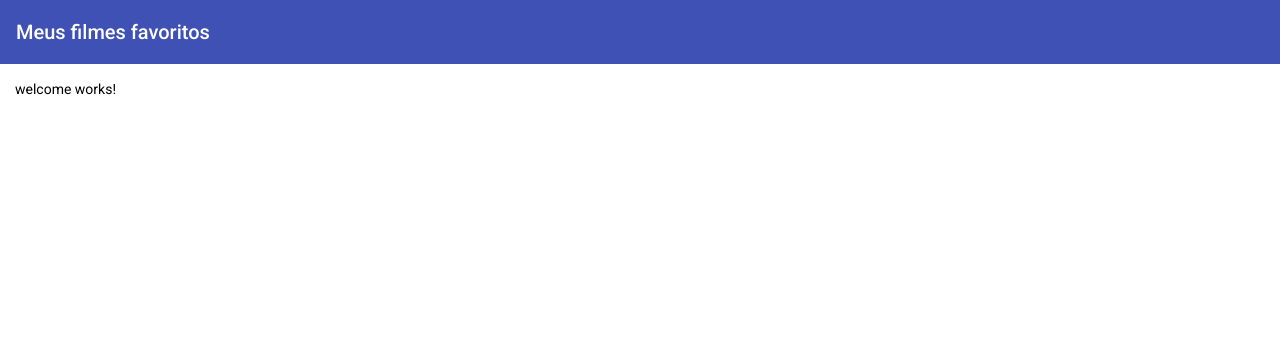
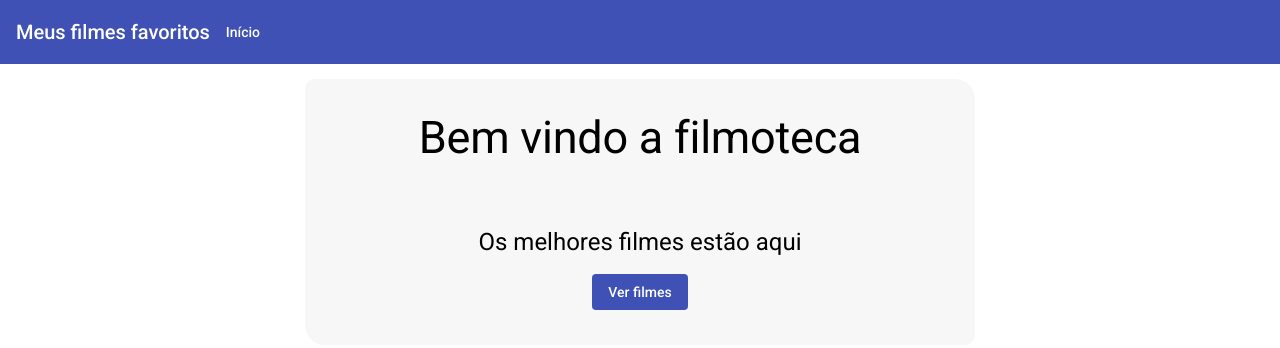
Before and after one commit to carl0sR0ma0/movies-app, an Angular app: page /home in a window 1280 px wide. Shown: the top 348 px of the page. Built offline with nearby package versions, Linux system fonts and the light colour scheme.

Commit message:
Implementando o botão para o redirecionamento da Home

```diff
--- a/src/app/modules/navigation/navigation.component.html
+++ b/src/app/modules/navigation/navigation.component.html
@@ -4,6 +4,7 @@
     <span class="menu-spacer"></span>
     <div>
       <!--Botões de navegação por componentes-->
+      <a mat-button [routerLink]="'/home'">Início</a>
     </div>
   </mat-toolbar-row>
 </mat-toolbar>
--- a/src/app/modules/navigation/navigation.module.ts
+++ b/src/app/modules/navigation/navigation.module.ts
@@ -4,6 +4,7 @@ import { RouterModule } from '@angular/router';
 
 /** Importações do Material */
 import { MatToolbarModule } from "@angular/material/toolbar"
+import { MatButtonModule } from "@angular/material/button"
 
 import { NavigationComponent } from './navigation.component';
 
@@ -14,7 +15,8 @@ import { NavigationComponent } from './navigation.component';
   imports: [
     CommonModule,
     RouterModule,
-    MatToolbarModule
+    MatToolbarModule,
+    MatButtonModule
   ],
   exports: [
     NavigationComponent
--- a/src/app/modules/welcome/welcome.component.css
+++ b/src/app/modules/welcome/welcome.component.css
@@ -0,0 +1,11 @@
+.welcome {
+  background-color: rgb(247, 247, 247);
+  max-width: 600px;
+  padding: 35px;
+  margin: auto;
+  border-radius: 10px 20px;
+}
+
+.welcome-content {
+  text-align: center;
+}
--- a/src/app/modules/welcome/welcome.component.html
+++ b/src/app/modules/welcome/welcome.component.html
@@ -1 +1,7 @@
-<p>welcome works!</p>
+<div class="welcome">
+  <div class="welcome-content">
+    <h1 class="mat-display-2">Bem vindo a filmoteca</h1>
+    <h1 class="mat-h1">Os melhores filmes estão aqui</h1>
+    <a mat-flat-button color="primary">Ver filmes</a>
+  </div>
+</div>
--- a/src/app/modules/welcome/welcome.module.ts
+++ b/src/app/modules/welcome/welcome.module.ts
@@ -1,5 +1,7 @@
 import { NgModule } from '@angular/core';
 import { CommonModule } from '@angular/common';
+
+import { MatButtonModule } from '@angular/material/button';
 
 import { WelcomeRoutingModule } from './welcome-routing.module';
 import { WelcomeComponent } from './welcome.component';
@@ -9,6 +11,7 @@ import { WelcomeComponent } from './welcome.component';
   declarations: [WelcomeComponent],
   imports: [
     CommonModule,
+    MatButtonModule,
     WelcomeRoutingModule
   ]
 })
```
